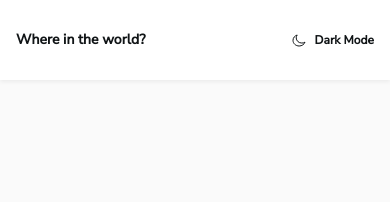
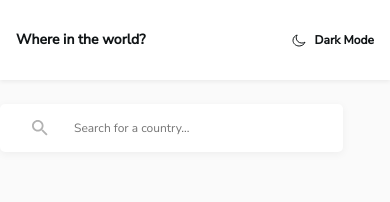
Before and after one commit to LucasS-Goncalves/restApi-countries, an Angular app: page / in a window 390 px wide. Shown: the top 202 px of the page. Built offline with nearby package versions, Linux system fonts and the light colour scheme.

Commit message:
finishing basic search input styles for mobile

```diff
--- /dev/null
+++ b/src/app/_components/search-country/search-country.component.css
@@ -0,0 +1,31 @@
+:host{
+  position: relative;
+  display: flex;
+  justify-content: center;
+  margin-top: 24px;
+  width: 343px;
+
+}
+
+input{
+  width: 343px;
+  height: 48px;
+  border: none;
+  outline: none;
+  border-radius: 5px;
+  background-color: var(--elements-color);
+  padding-left: 74px;
+  font-size: .75rem;
+  font-weight: 400;
+  line-height: 20px;
+  color: var(--text-color);
+  box-shadow: 0px 2px 9px 0px rgba(0, 0, 0, 0.05);
+}
+
+
+.search-icon{
+  position: absolute;
+  top: 50%;
+  transform: translateY(-50%);
+  left: 32px;
+}
--- /dev/null
+++ b/src/app/_components/search-country/search-country.component.html
@@ -0,0 +1,6 @@
+<input type="text" placeholder="Search for a country…">
+<svg width="16" height="16" viewBox="0 0 16 16" fill="none" xmlns="http://www.w3.org/2000/svg" class="search-icon">
+  <g id="search">
+  <path id="Shape" fill-rule="evenodd" clip-rule="evenodd" d="M11.1111 9.77778H10.4L10.1333 9.51111C11.0222 8.53333 11.5556 7.2 11.5556 5.77778C11.5556 2.57778 8.97778 0 5.77778 0C2.57778 0 0 2.57778 0 5.77778C0 8.97778 2.57778 11.5556 5.77778 11.5556C7.2 11.5556 8.53333 11.0222 9.51111 10.1333L9.77778 10.4V11.1111L14.2222 15.5556L15.5556 14.2222L11.1111 9.77778ZM5.77778 9.77778C3.55556 9.77778 1.77778 8 1.77778 5.77778C1.77778 3.55556 3.55556 1.77778 5.77778 1.77778C8 1.77778 9.77778 3.55556 9.77778 5.77778C9.77778 8 8 9.77778 5.77778 9.77778Z" fill="#B2B2B2"/>
+  </g>
+</svg>
--- a/src/app/app.component.html
+++ b/src/app/app.component.html
@@ -1 +1,2 @@
 <app-navbar></app-navbar>
+<app-search-country></app-search-country>
--- a/src/app/app.module.ts
+++ b/src/app/app.module.ts
@@ -4,11 +4,13 @@ import { BrowserModule } from '@angular/platform-browser';
 import { AppRoutingModule } from './app-routing.module';
 import { AppComponent } from './app.component';
 import { NavbarComponent } from './_components/navbar/navbar.component';
+import { SearchCountryComponent } from './_components/search-country/search-country.component';
 
 @NgModule({
   declarations: [
     AppComponent,
-    NavbarComponent
+    NavbarComponent,
+    SearchCountryComponent
   ],
   imports: [
     BrowserModule,
```
Also changed, not shown: src/app/_components/search-country/search-country.component.ts (added, +10 -0 lines), src/assets/search-icon.svg (added).
